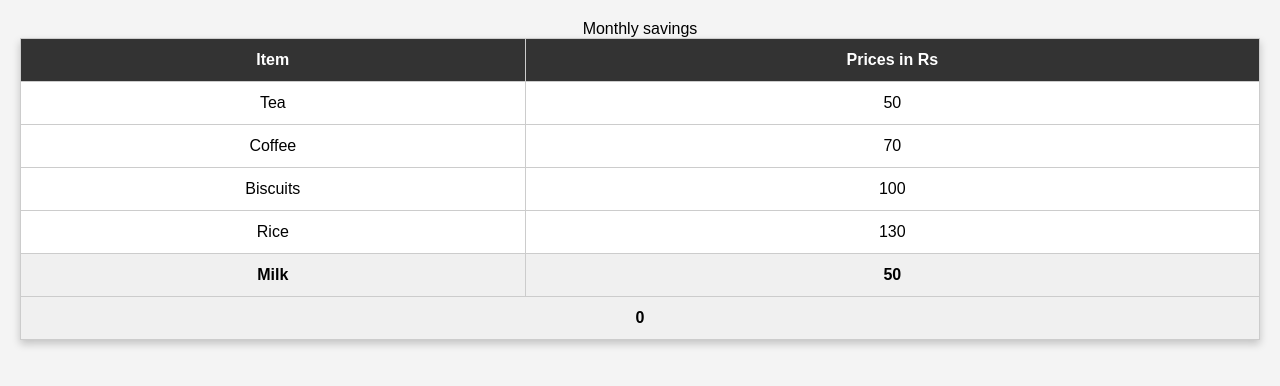
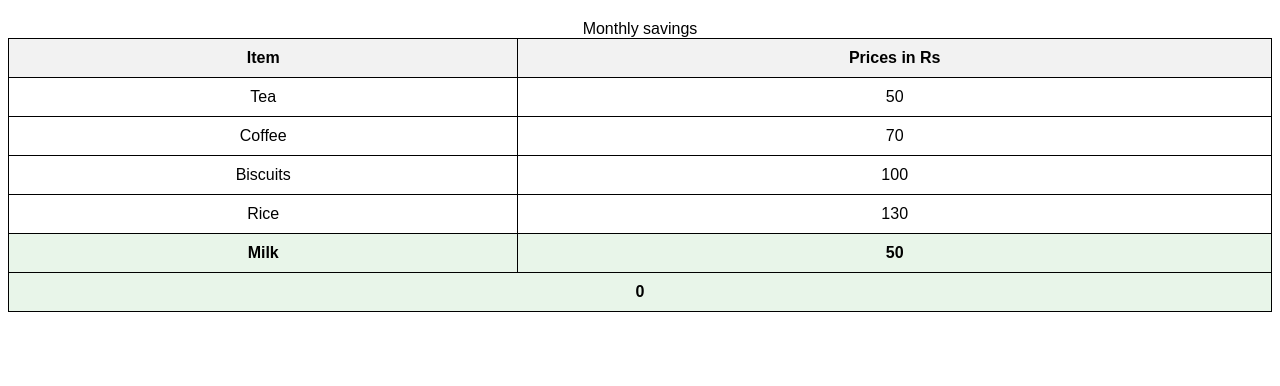
Before and after one commit to acciojob/grofers-checkout-kaviyarasiraju79-design, a website: page main.html in a window 1280 px wide. Drawn offline with Linux system fonts and the light colour scheme.

Commit message:
created a submission

```diff
--- a/script.js
+++ b/script.js
@@ -1,27 +1,35 @@
+function calculateTotal() {
     // Get all price elements
     const prices = document.querySelectorAll(".prices");
 
     let total = 0;
 
-// Calculate total
-prices.forEach((price) => {
+    // Calculate total price
+    prices.forEach(price => {
         total += Number(price.textContent);
     });
 
-// Select the table
+    // Get the table
     const table = document.querySelector("table");
 
     // Create new row
-const row = document.createElement("tr");
+    const newRow = document.createElement("tr");
 
     // Create new cell
-const cell = document.createElement("td");
+    const newCell = document.createElement("td");
 
-cell.colSpan = 2;
-cell.textContent = total;
+    // Set colspan if needed
+    newCell.colSpan = 2;
+
+    // Add total text
+    newCell.textContent = total;
 
     // Append cell to row
-row.appendChild(cell);
+    newRow.appendChild(newCell);
 
     // Append row to table
-table.appendChild(row);
+    table.appendChild(newRow);
+}
+
+// Call the function
+calculateTotal();
--- a/styles.css
+++ b/styles.css
@@ -1,33 +1,21 @@
-/* Your CSS Code */
-
-body {
+table {
+    width: 50%;
+    border-collapse: collapse;
+    margin: 20px auto;
     font-family: Arial, sans-serif;
-    background-color: #f4f4f4;
-    margin: 0;
-    padding: 20px;
 }
 
-table {
-    width: 60%;
-    margin: auto;
-    border-collapse: collapse;
-    background-color: white;
-    box-shadow: 0 4px 8px rgba(0, 0, 0, 0.2);
-}
-
-th,
-td {
-    border: 1px solid #ccc;
-    padding: 12px;
+th, td {
+    border: 1px solid #000;
+    padding: 10px;
     text-align: center;
 }
 
 th {
-    background-color: #333;
-    color: white;
+    background-color: #f2f2f2;
 }
 
 tr:last-child td {
     font-weight: bold;
-    background-color: #f0f0f0;
+    background-color: #e8f5e9;
 }
```
Lines whose indentation alone changed are shown as unchanged.
